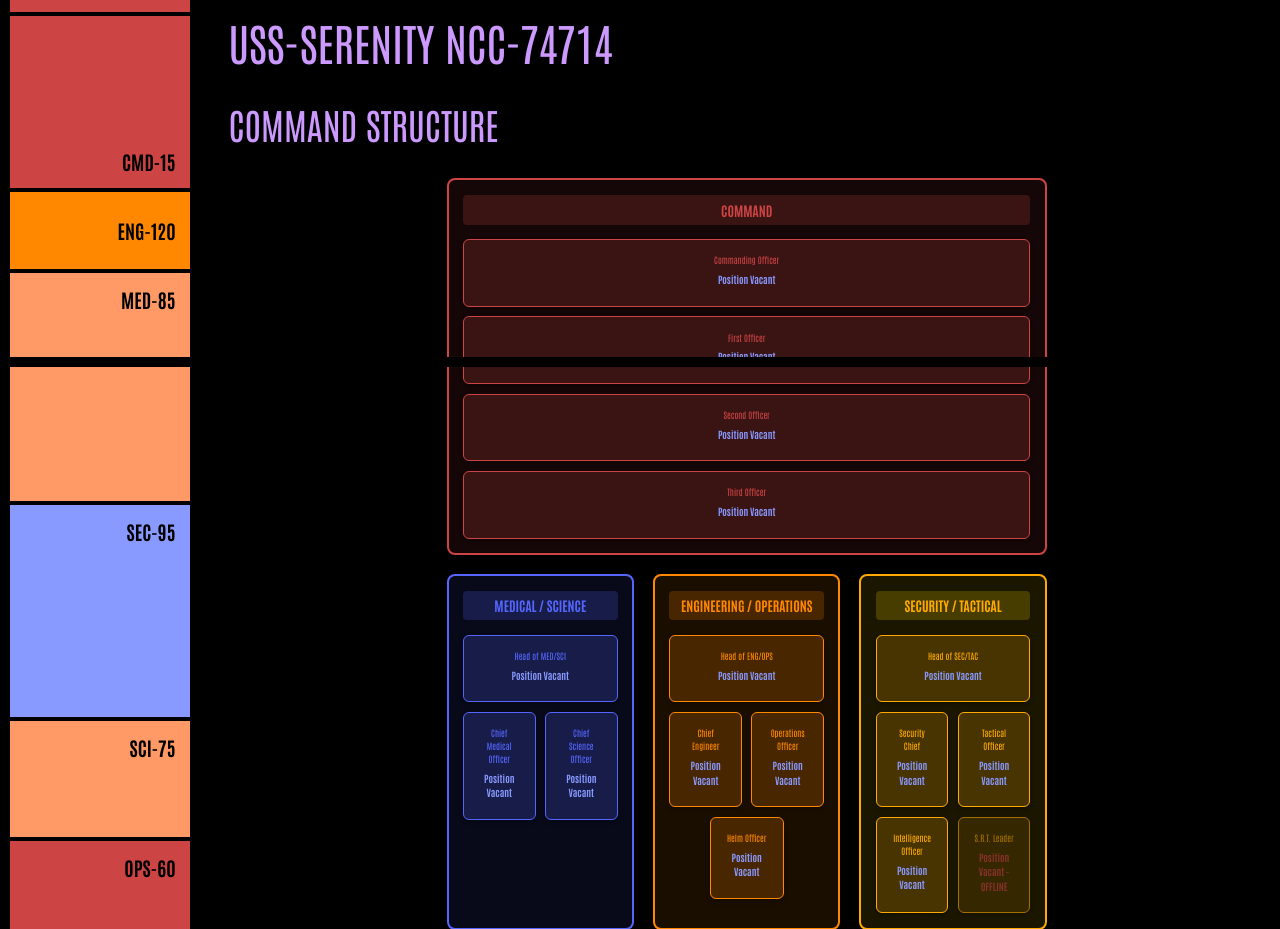
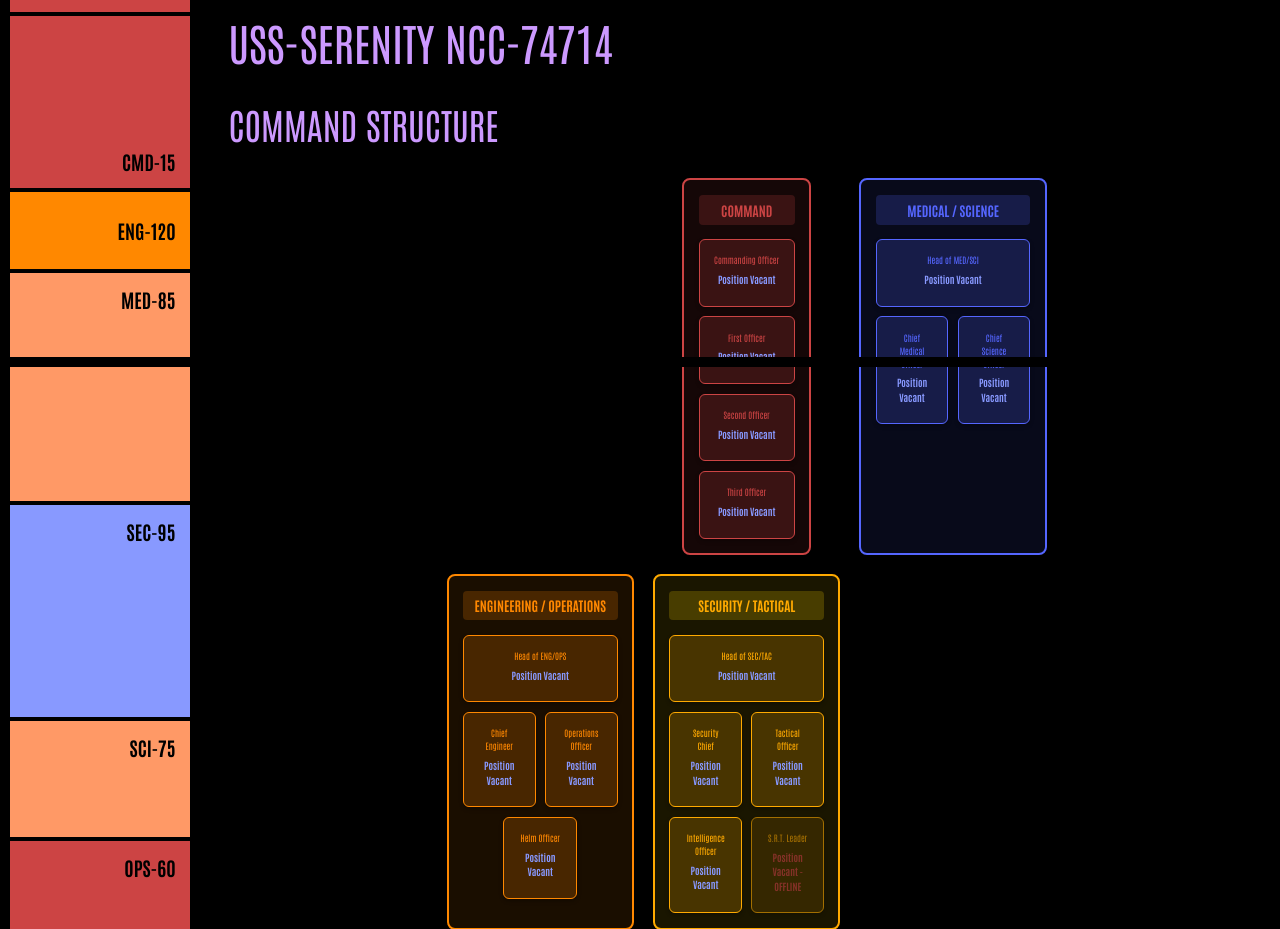
Before and after one commit to aidanpoe/uss-serenity1, a PHP site: page /pages/roster.php in a window 1280 px wide. Shown: the part 433-1362 px from the top of the page. Run offline with PHP 8.4, Linux system fonts and the light colour scheme; data that the repository does not hold is empty.

Commit message:
Update roster.php

```diff
--- a/pages/roster.php
+++ b/pages/roster.php
@@ -234,7 +234,9 @@ $ranks = [
 			box-shadow: 0 3px 6px rgba(0,0,0,0.4);
 		}
 		.command-department {
-			grid-column: 1 / -1; /* Spans full width */
+			grid-column: 2; /* Centers over middle column (ENG/OPS) */
+			max-width: 75%; /* 25% reduction from original size */
+			justify-self: center;
 			border-color: var(--red);
 			background: rgba(204, 68, 68, 0.1);
 		}
```
